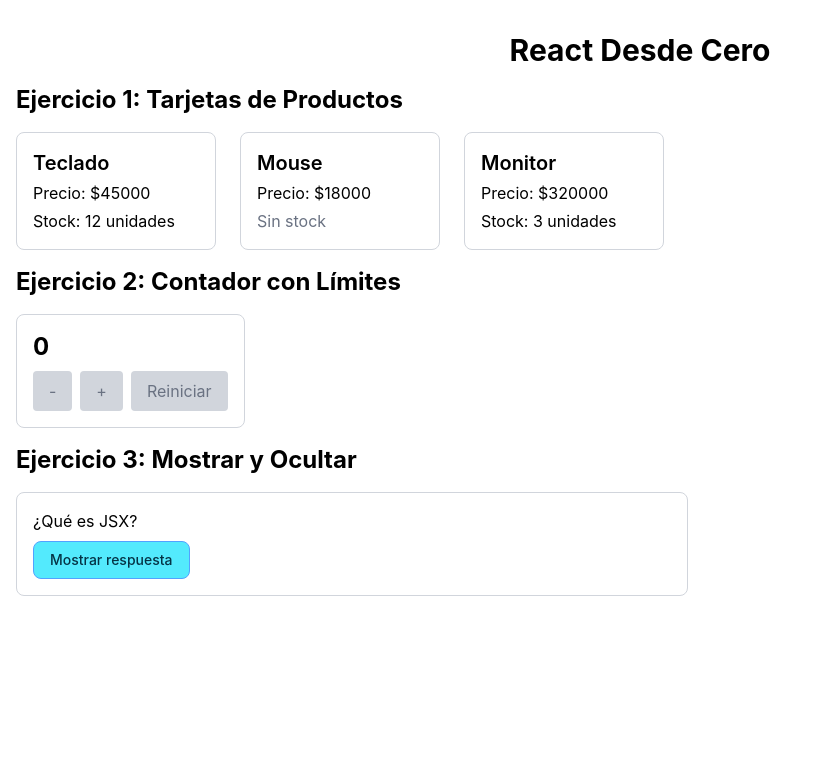
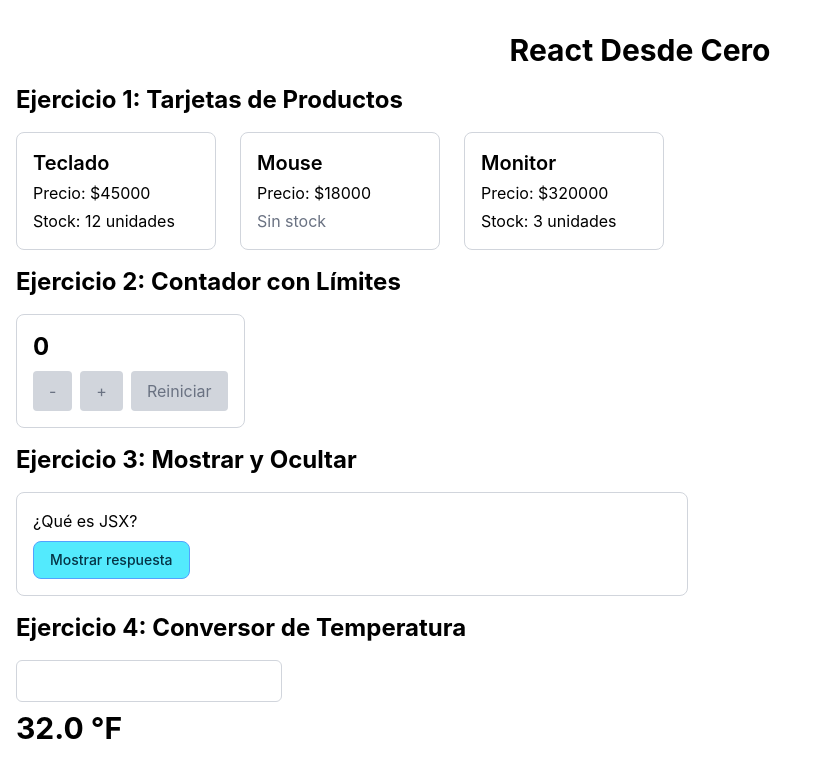
Before and after one commit to Ludcs/programacion4-react, a React (Vite) app: page / in a window 1280 px wide. Shown: the top 778 px of the page, without its empty margins (0-817 px from the left). Built offline with nearby package versions, Linux system fonts and the light colour scheme.

Commit message:
Ejercicio 4 resuelto

```diff
--- /dev/null
+++ b/ejercicios-basicos/Ej4.tsx
@@ -0,0 +1,16 @@
+import { useState } from "react";
+
+export default function ConversorTemperatura() {
+    const [celsius, setCelsius] = useState<string>("");
+
+    const valor = Number(celsius);
+    const fahrenheit = valor * 9 / 5 + 32;
+
+    return (
+        <div>
+            <input className="border border-gray-300 rounded-md p-2 mb-2 outline-0" type="text" value={celsius} onChange={(e) => setCelsius(e.target.value)} />
+            <h1 className="text-3xl font-bold">{fahrenheit.toFixed(1)} °F</h1>
+            {valor > 30 && <p className="font-semibold">Hace calor</p>}
+        </div>
+    )
+}
--- a/src/App.tsx
+++ b/src/App.tsx
@@ -2,6 +2,7 @@ import "./App.css";
 import Producto from "../ejercicios-basicos/Ej1";
 import Contador from "../ejercicios-basicos/Ej2";
 import MostrarYOcultar from "../ejercicios-basicos/Ej3";
+import ConversorTemperatura from "../ejercicios-basicos/Ej4";
 
 const productos = [
   { nombre: "Teclado", precio: 45000, stock: 12 },
@@ -36,8 +37,11 @@ function App() {
         <div className="mb-4">
         <MostrarYOcultar />
         </div>
-
-
+        <h1 className="text-2xl font-bold mb-4">
+          Ejercicio 4: Conversor de Temperatura
+        </h1>
+        <div className="mb-4"></div>
+          <ConversorTemperatura />
       </main>
     </>
   );
```
